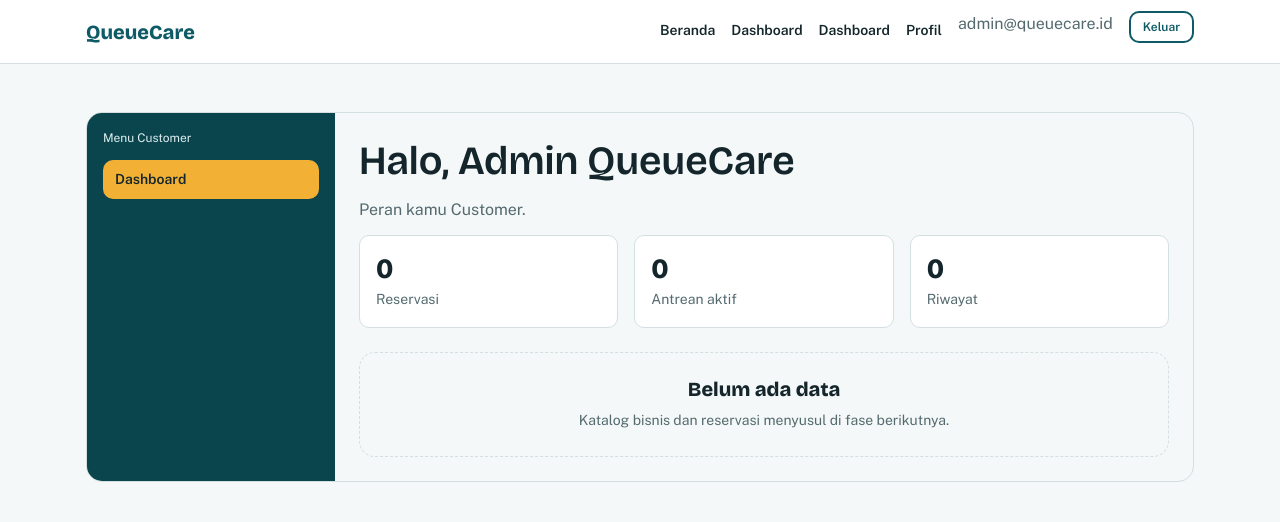
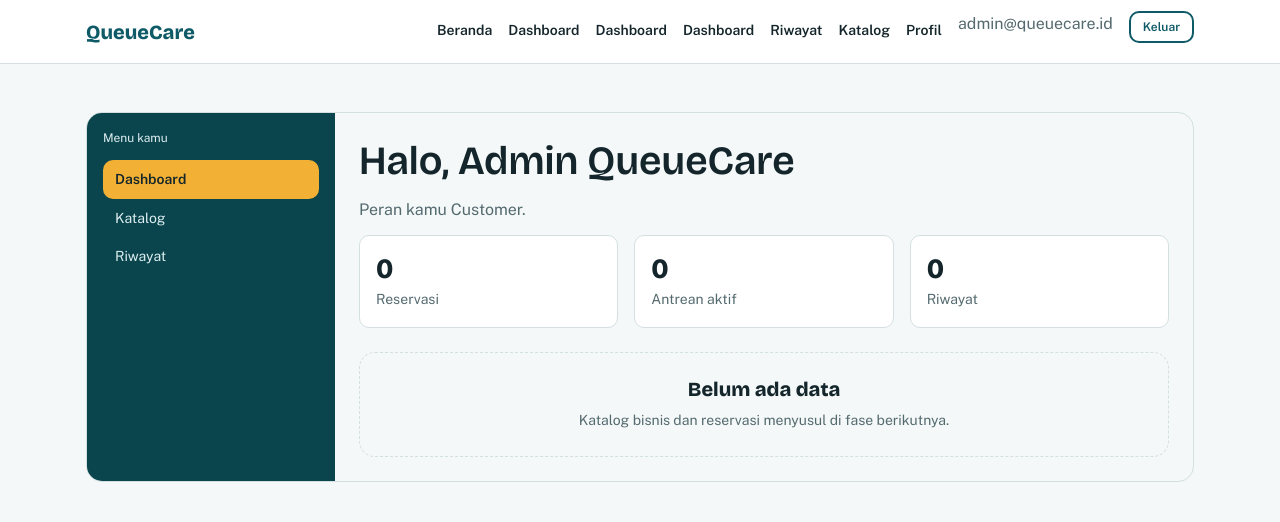
Before and after one commit to AtharFazli/queuecare, a Spring Boot app: page /customer in a window 1280 px wide. Shown: the top 522 px of the page. Run offline with Spring Boot 4, Linux system fonts and the light colour scheme; a user stored in the database is signed in; data comes from the database, SQL or seed files in the repository; some of the project's set-up classes (security, data sources, template engines, error pages and the like) are left out, and stand-ins take their place; some libraries are stand-ins or nearby versions.

Commit message:
fix: navigasi customer di navbar dan sidebar (dashboard, riwayat, katalog)

```diff
--- a/src/main/resources/templates/customer/index.html
+++ b/src/main/resources/templates/customer/index.html
@@ -6,10 +6,12 @@
 
   <main class="wadah my-5">
     <div class="dash">
-      <nav class="sidebar" aria-label="Menu Customer">
-        <p class="sidebar__judul">Menu Customer</p>
+      <nav class="sidebar" aria-label="Menu kamu">
+        <p class="sidebar__judul">Menu kamu</p>
         <ul class="sidebar__menu">
           <li><a th:href="@{/customer}" aria-current="page">Dashboard</a></li>
+          <li><a th:href="@{/businesses}">Katalog</a></li>
+          <li><a th:href="@{/reservations}">Riwayat</a></li>
         </ul>
       </nav>
       <div class="dash__isi">
--- a/src/main/resources/templates/fragments/layout.html
+++ b/src/main/resources/templates/fragments/layout.html
@@ -18,6 +18,9 @@
         <a th:href="@{/}" th:attr="aria-current=${active == 'beranda' ? 'page' : null}">Beranda</a>
         <a sec:authorize="hasRole('OWNER')" th:href="@{/owner}">Dashboard</a>
         <a sec:authorize="hasRole('ADMIN')" th:href="@{/admin}">Dashboard</a>
+        <a sec:authorize="hasRole('CUSTOMER')" th:href="@{/customer}">Dashboard</a>
+        <a sec:authorize="hasRole('CUSTOMER')" th:href="@{/reservations}">Riwayat</a>
+        <a th:href="@{/businesses}">Katalog</a>
         <th:block sec:authorize="!isAuthenticated()">
           <a th:href="@{/login}">Masuk</a>
           <a class="tombol tombol--kecil" th:href="@{/register}">Daftar</a>
```
Also changed, not shown: src/main/resources/templates/profile.html (+5 -2 lines).
